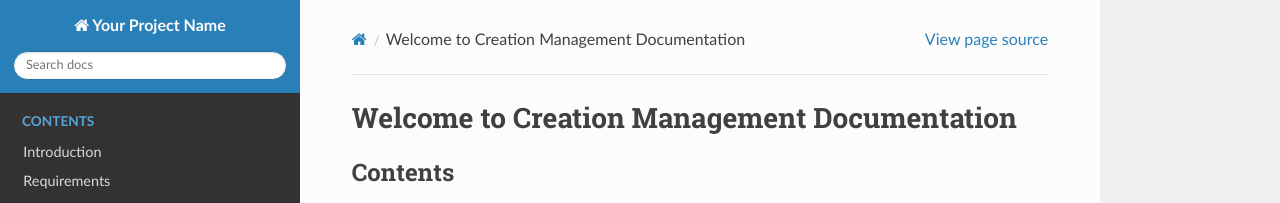
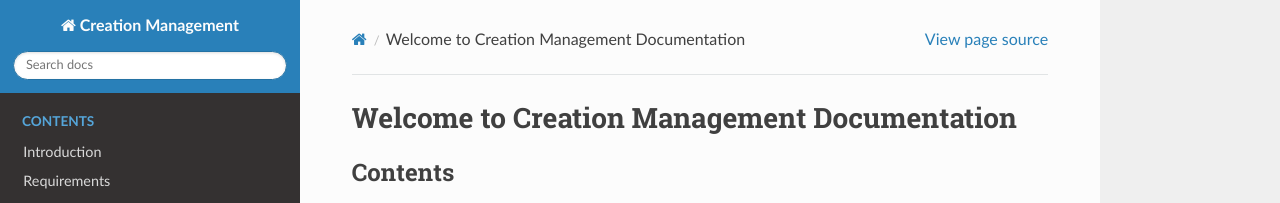
Before and after one commit to vanHeemstraSystems/creation-management, a Sphinx documentation site: the page built from docs/source/index.rst, in a window 1280 px wide. Shown: the top 203 px of the page. Built offline with Sphinx 7.4.7 and the Read the Docs theme 3.1.0, drawn with Linux system fonts in a browser that asks for light colours.

Commit message:
Update conf.py

```diff
--- a/docs/source/conf.py
+++ b/docs/source/conf.py
@@ -1,7 +1,7 @@
 # Configuration file for the Sphinx documentation builder.
 
 # -- Project information -----------------------------------------------------
-project = 'Your Project Name'
+project = 'Creation Management'
 copyright = '2025 - present, van Heemstra Systems'
 author = 'Willem van Heemstra'
 
```
